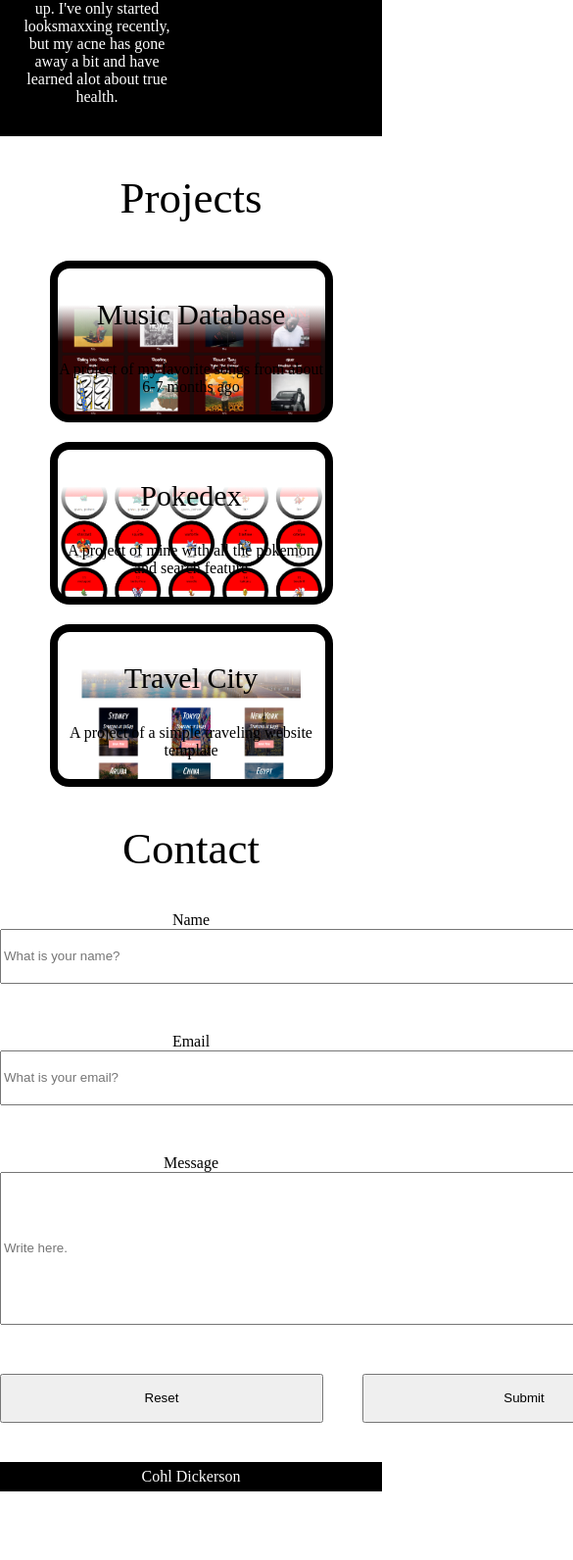
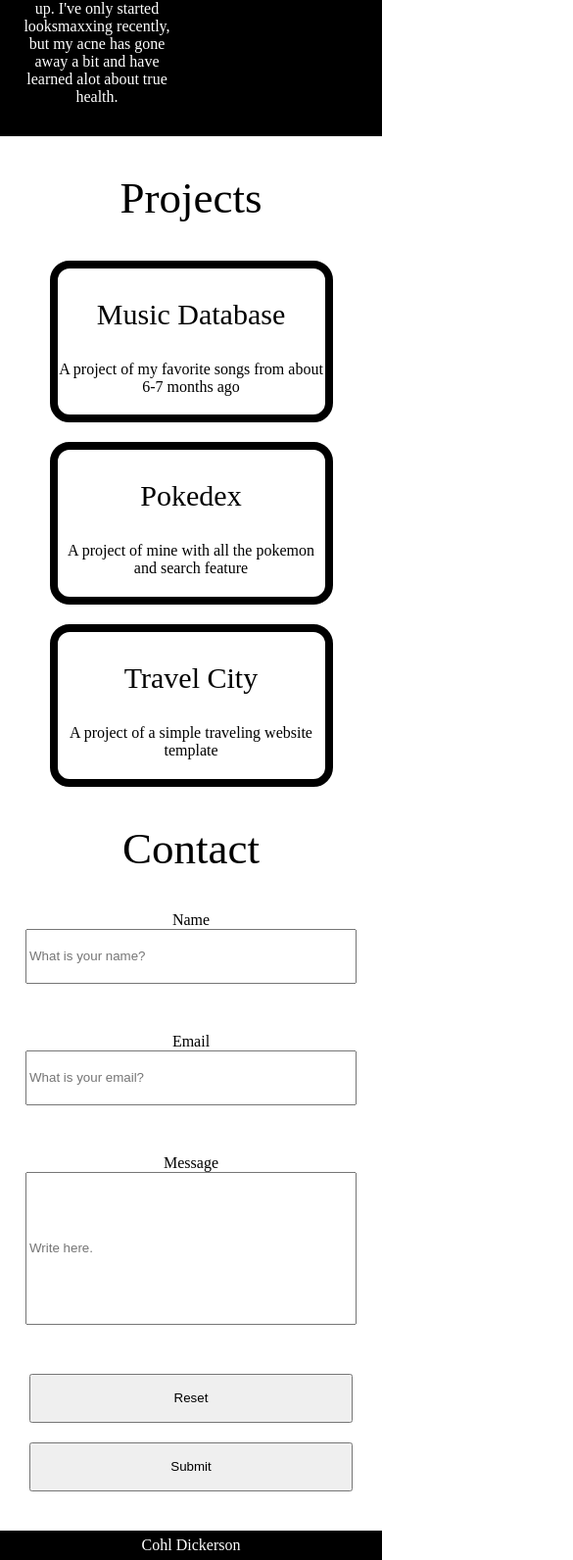
Before and after one commit to Cohlter/Portfolio, a plain HTML site: page index.html in a window 390 px wide. Shown: the part 911-2503 px from the top of the page at 98% size, 585 px wide, since content can reach past the window. Before the commit the page ends 2433 px from the top, so only its background shows below. Drawn offline with Linux system fonts and the light colour scheme; a web font is replaced by a local one.

Commit message:
Add files via upload
I'm done!!!

```diff
--- a/style.css
+++ b/style.css
@@ -114,6 +114,21 @@ p{
     background-image: linear-gradient(rgba(255,255,255,1), rgba(255,255,255,1),rgba(0,0,0,0),rgba(0,0,0,0),rgba(0,0,0,0)), url("assets/music_database.png");
 }
 
+
+@media screen and (max-width: 1000px) and (min-width:601px){
+    .music_database {
+        background-image: linear-gradient(to bottom, rgba(255,255,255,1),rgba(255,255,255,1), rgba(255,255,255,1),rgba(0,0,0,0),rgba(0,0,0,0)),url("assets/music_database.png");
+    }
+}
+
+
+@media screen and (max-width: 600px) {
+    .music_database {
+        background-image: linear-gradient(to bottom, rgba(255,255,255,1),rgba(255,255,255,1)),url("assets/music_database.png");
+    }
+}
+
+
     .music_database:hover {
         background-image: linear-gradient(to bottom, rgba(0,0,0,0.8), rgba(0,0,0,0.8)),url("assets/music_database.png");
         display:flex;
@@ -141,6 +156,20 @@ p{
 }
 
 
+@media screen and (max-width: 1000px) and (min-width:601px){
+    .pokedex {
+        background-image: linear-gradient(to bottom, rgba(255,255,255,1),rgba(255,255,255,1), rgba(255,255,255,1),rgba(0,0,0,0),rgba(0,0,0,0)),url("assets/pokedex.png");
+    }
+}
+
+
+@media screen and (max-width: 600px) {
+    .pokedex {
+        background-image: linear-gradient(to bottom,rgba(255,255,255,1),rgba(255,255,255,1)),url("assets/pokedex.png");
+    }
+}
+
+
     .pokedex:hover {
         background-image: linear-gradient(to bottom, rgba(0,0,0,0.8), rgba(0,0,0,0.8)),url("assets/pokedex.png");
         display:flex;
@@ -165,6 +194,20 @@ p{
 
 .travel_city{
     background-image: linear-gradient(rgba(255,255,255,1), rgba(255,255,255,1),rgba(0,0,0,0),rgba(0,0,0,0),rgba(0,0,0,0)),url("assets/travel_city.png");
+}
+
+
+@media screen and (max-width: 1000px) and (min-width:601px){
+    .travel_city {
+        background-image: linear-gradient(to bottom, rgba(255,255,255,1),rgba(255,255,255,1), rgba(255,255,255,1),rgba(0,0,0,0),rgba(0,0,0,0)),url("assets/travel_city.png");
+    }
+}
+
+
+@media screen and (max-width: 600px) {
+    .travel_city {
+        background-image: linear-gradient(to bottom,rgba(255,255,255,1), rgba(255,255,255,1)),url("assets/travel_city.png");
+    }
 }
 
 
@@ -209,6 +252,12 @@ input{
     margin:0 auto;
 }
 
+@media screen and (max-width:700px) {
+    input{
+        width:330px;
+    }
+}
+
 
 #message{
     height:150px;
@@ -220,6 +269,15 @@ input{
     column-gap:40px;
     width:700px;
     margin:0 auto;
+}
+
+@media screen and (max-width:700px) {
+    .buttons{
+        display:flex;
+        flex-direction:column;
+        row-gap:20px;
+        width: 330px;
+    }
 }
 
 
@@ -236,9 +294,3 @@ input{
     color:white;
     margin-top:40px;
 }
-
-@media only screen and (max-width: 600px) {
-    /* body {
-      /* background-color: lightblue;
-    } */
-  }
```
Also changed, not shown: 1 other file.
